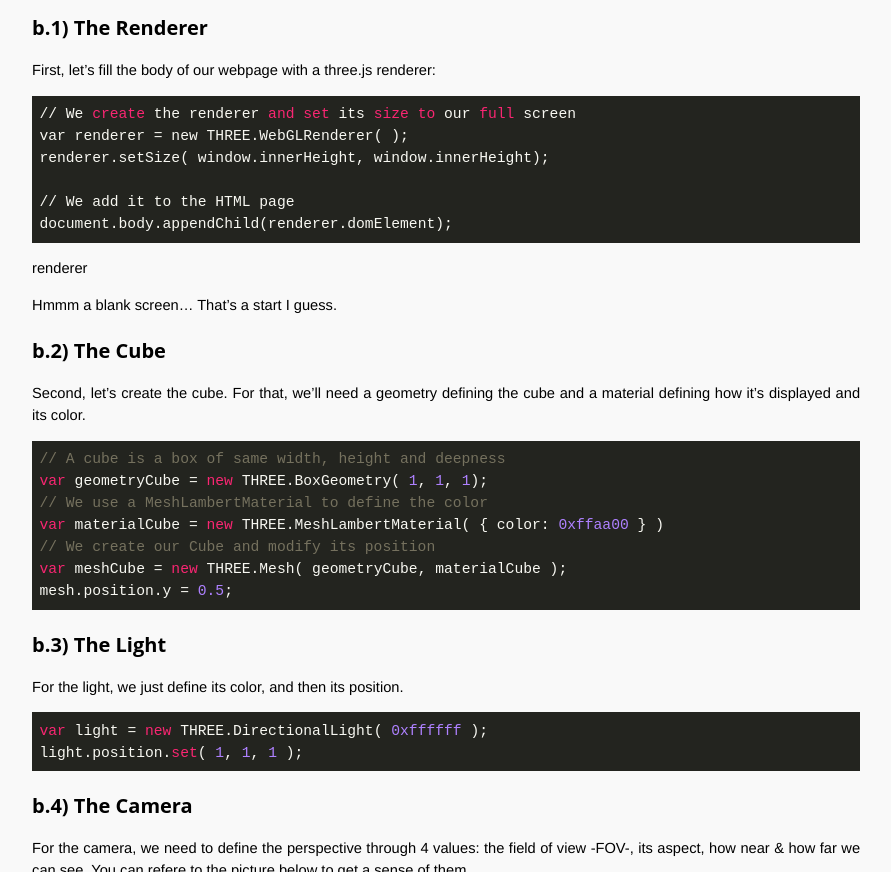
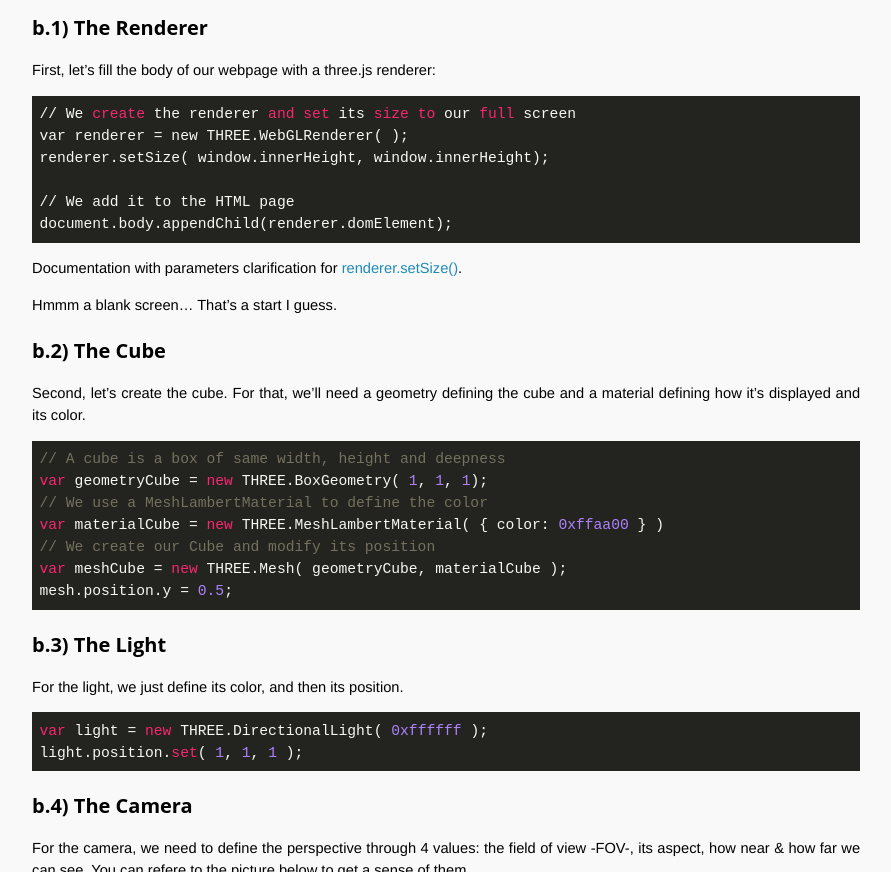
Before and after one commit to OpenTechSchool-Brussels/webVR-for-3D-graphics-and-music, a Jekyll site: the page built from your-3D-scene.markdown, in a window 1280 px wide and 900 px high, scrolled down 1276 px, cut to the strip 0-872 px from the top of the window. Shown: the whole strip, without its empty margins (324-1215 px from the left). Built offline with Jekyll 4.4.1, drawn with Linux system fonts in a browser that asks for light colours; Markdown is read by kramdown in place of the engine named in the settings.

Commit message:
full Jekyll tooltip

````diff
--- a/your-3D-scene.markdown
+++ b/your-3D-scene.markdown
@@ -62,8 +62,7 @@
 // We add it to the HTML page
 document.body.appendChild(renderer.domElement);
 ```
-
-<span title="http://threejs.org/docs/#Reference/Renderers/WebGLRenderer">renderer</span>
+Documentation with parameters clarification for <a data-toggle="tooltip" data-original-title=".resize( width, height ) Resizes the output canvas to (width, height), and also sets the viewport to fit that size, starting in (0, 0)." href="http://threejs.org/docs/#Reference/Renderers/WebGLRenderer.setSize">renderer.setSize()</a>.
 
 Hmmm a blank screen... That's a start I guess.
 
````
